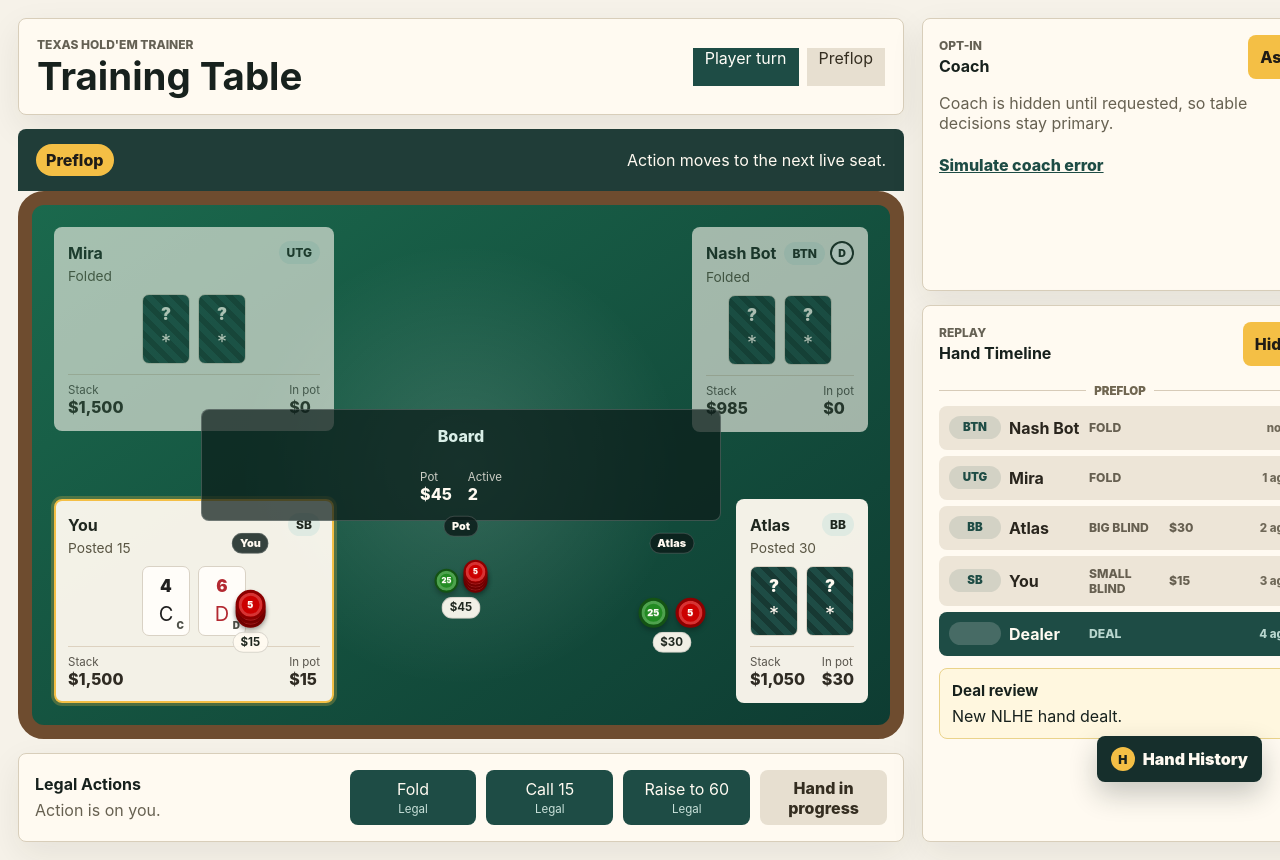
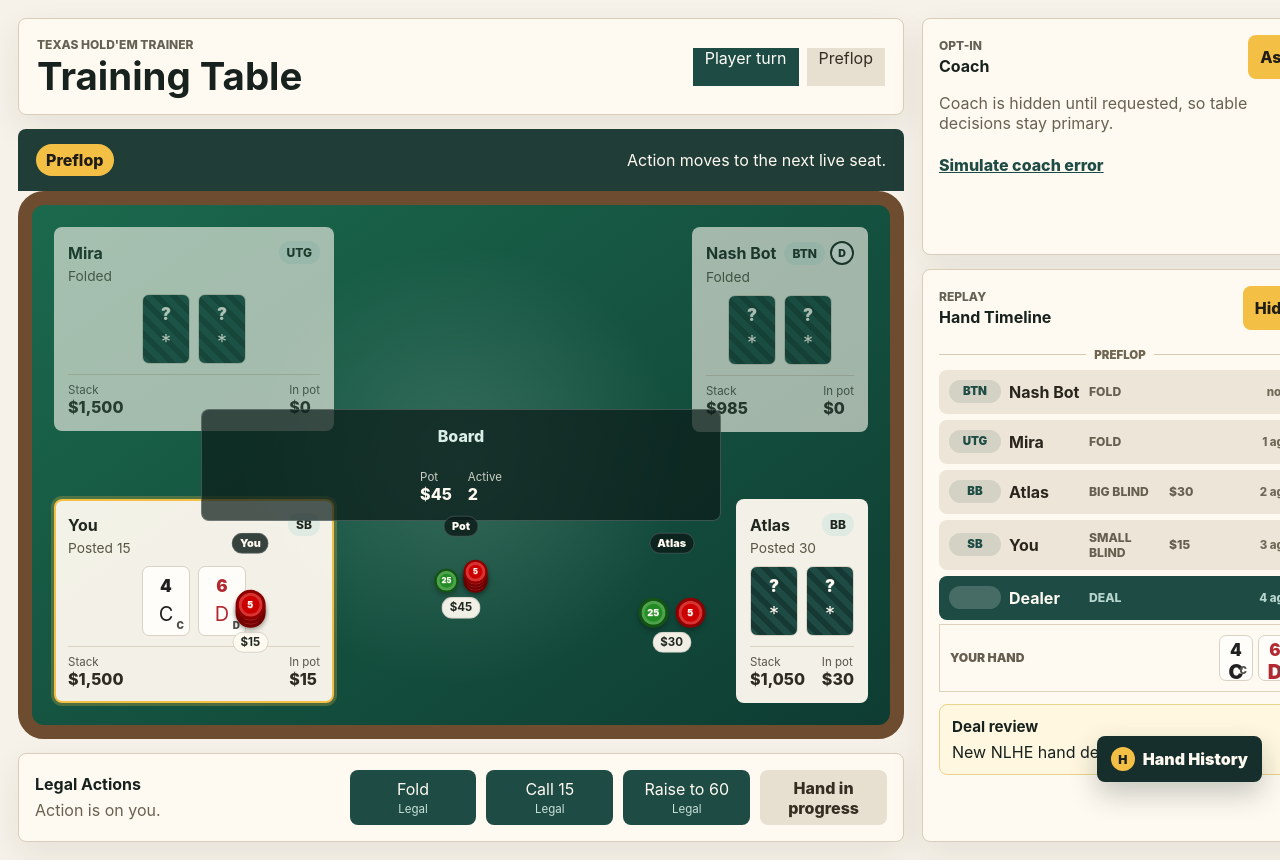
Before and after one commit to decraemerdevon-sudo/PokerDemo, a React (Vite) app: page / in a window 1280 px wide. Shown: the top 860 px of the page. Built offline with nearby package versions, Linux system fonts and the light colour scheme.

Commit message:
Fix hand timeline hidden-card visibility

```diff
--- a/src/App.tsx
+++ b/src/App.tsx
@@ -474,7 +474,7 @@ function App() {
     if (event.key === 'ArrowLeft' || event.key === 'ArrowUp') { event.preventDefault(); setSelectedEvent((current) => Math.max(0, current - 1)); }
   };
 
-  const showAllCards = state.stage === 'hand-complete' || mode === 'review';
+  const showAllCards = state.stage === 'hand-complete';
 
   return (
     <main className="app-shell">
@@ -545,6 +545,10 @@ function App() {
                 onSelect={(index) => { setSelectedEvent(index); setMode('review'); }}
                 selectedEvent={selectedEvent}
               />
+              <div className="timeline-hero-hand" aria-label="Your hole cards">
+                <span>Your hand</span>
+                <HistoryCards cards={hero.cards} />
+              </div>
               <article className="review-detail"><h3>{activeEvent.action} review</h3><p>{activeEvent.note}</p></article>
             </>
           ) : <div className="empty-state"><strong>Empty history</strong><p>No hand events are selected for review.</p></div>}
--- a/src/styles.css
+++ b/src/styles.css
@@ -709,6 +709,24 @@ dd {
   color: #b8d6ce;
 }
 
+.timeline-hero-hand {
+  align-items: center;
+  background: #fffaf1;
+  border: 1px solid #ded1ba;
+  display: flex;
+  gap: 10px;
+  justify-content: space-between;
+  margin-top: 4px;
+  padding: 10px;
+}
+
+.timeline-hero-hand > span {
+  color: #665f50;
+  font-size: 0.76rem;
+  font-weight: 900;
+  text-transform: uppercase;
+}
+
 .empty-state {
   background: #ede5d7;
 }
```
